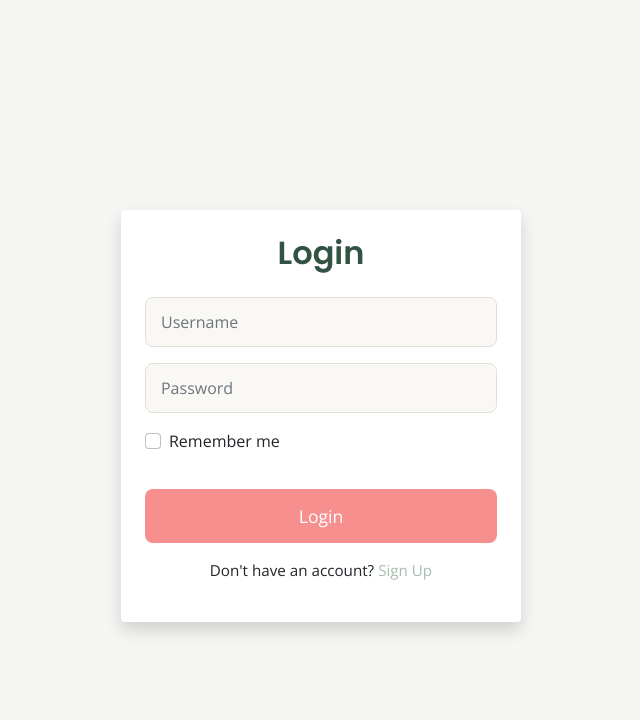
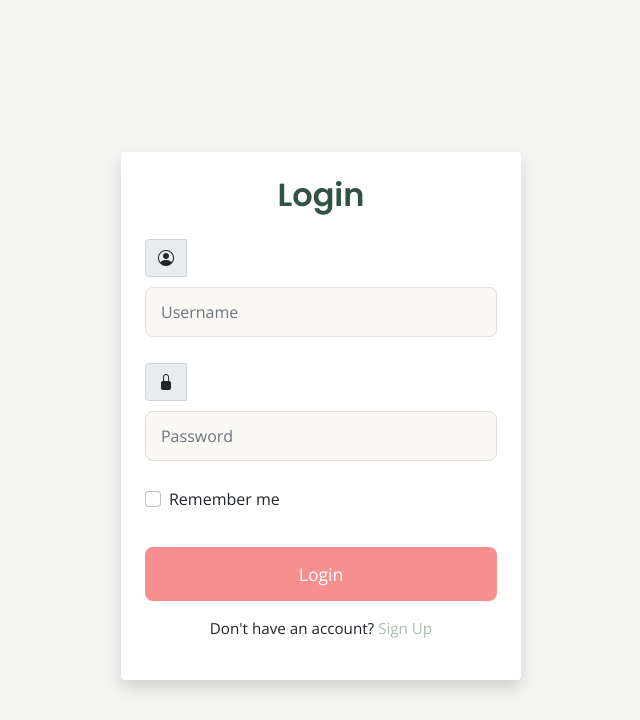
Before and after one commit to cybergemm/vibe_check, a Flask app: page /login in a window 1280 px wide. Shown: the part 111-831 px from the top of the page, without its empty margins (319-959 px from the left). Run offline with Flask 2, Linux system fonts and the light colour scheme.

Commit message:
I have added the bootstrap icons using bootstrap to the login page.

```diff
--- a/app/templates/login.html
+++ b/app/templates/login.html
@@ -15,11 +15,17 @@
           {{ form.hidden_tag() }}
 
           <div class="mb-3">
-            {{ form.username(class="form-control", id="username", placeholder="Username") }}
+            <div class="input-group">
+              <span class="input-group-text"><i class="bi bi-person-circle"></i></span>
+              {{ form.username(class="form-control", id="username", placeholder="Username") }}
+            </div>
           </div>
 
           <div class="mb-3">
-            {{ form.password(class="form-control", id="password", placeholder="Password") }}
+            <div class="input-group">
+              <span class="input-group-text"><i class="bi bi-lock-fill"></i></span>
+              {{ form.password(class="form-control", id="password", placeholder="Password") }}
+            </div>
           </div>
 
           <div class="form-check mb-3">
@@ -29,7 +35,6 @@
 
           <button type="submit" class="btn btn-primary w-100">Login</button>
         </form>
-
         <p class="mt-3 text-center">Don't have an account? <a href="{{ url_for('auth.signup') }}">Sign Up</a></p>
 
       </div>
```
